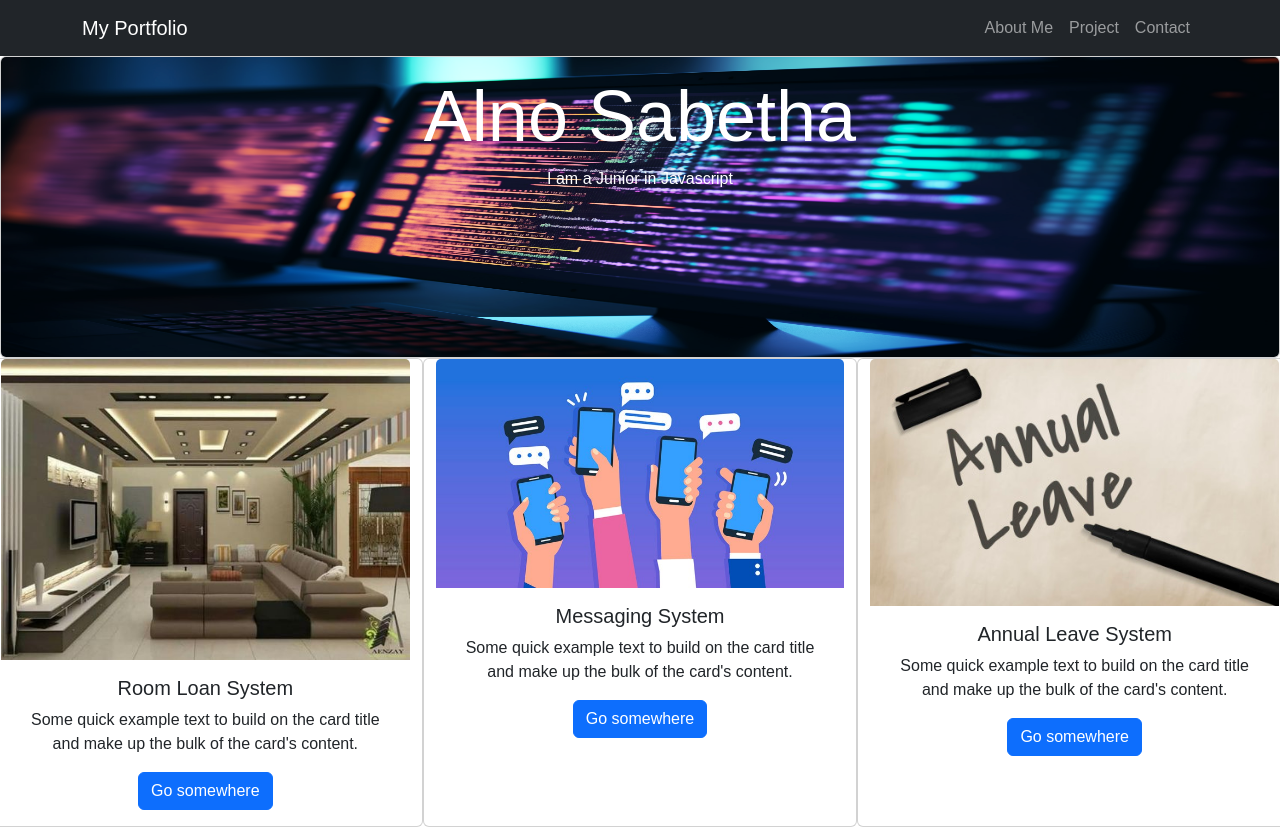
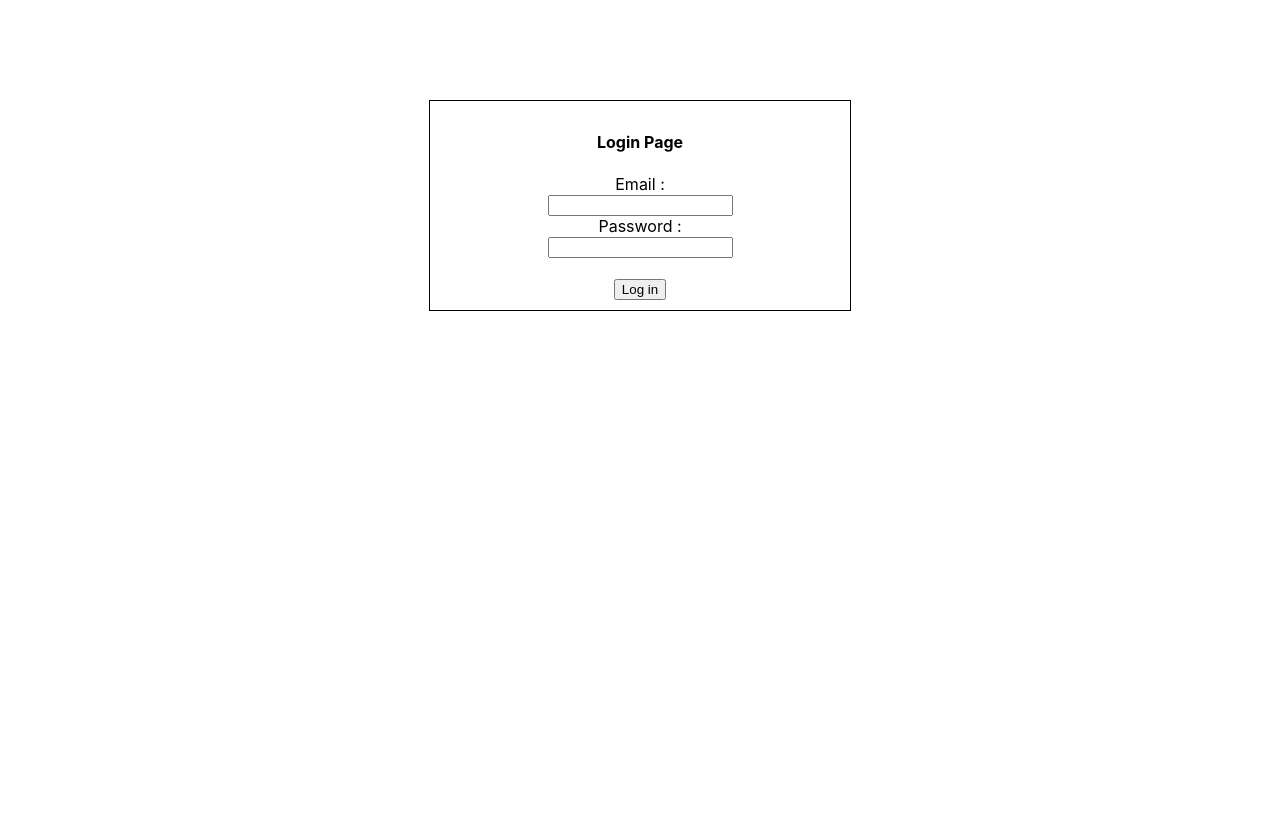
Before and after one commit to alno09/alno-reactJS, a React (Create React App) app: page / in a window 1280 px wide. After the commit the page ends 800 px from the top, so only its background shows below. Built offline with nearby package versions, Linux system fonts and the light colour scheme.

Commit message:
tugas form and validation

```diff
--- a/src/tugas/bootstrap/index.jsx
+++ b/src/tugas/bootstrap/index.jsx
@@ -45,7 +45,7 @@ export default class Bootstrap extends React.Component {
                 </Card>
 
                 <Card style={{ width: '18rem' }} className="col">
-                <Card.Img variant="top" src={require('./asset/message.jpg')} />
+                <Card.Img variant="top" src={require('./asset/message.jpg')} className="" />
                     <Card.Body>
                         <Card.Title>Messaging System</Card.Title>
                         <Card.Text>
--- /dev/null
+++ b/src/tugas/formVal/index.jsx
@@ -0,0 +1,33 @@
+import React from "react";
+
+export default class FormElement extends React.Component {
+    state = {
+        nama : "",
+        pekerjaan : ""
+    }
+
+    handleSubmit = () => {
+        alert(`
+        Data telah tersimpan
+        nama : ${this.state.nama}
+        pekerjaan : ${this.state.pekerjaan}`)
+    }
+
+    render(){
+        return(
+            <div>
+                <form onSubmit={this.handleSubmit}>
+                    <label htmlFor="">
+                        nama : <input type="text" name="nama" placeholder="Username" onChange={ e => this.setState({nama : e.target.value})} />
+                    </label>
+                    <br />
+                    <label htmlFor="">
+                        pekerjaan : <input type="text" name="pekerjaan" placeholder="Pekerjaan"  onChange={ e => this.setState({pekerjaan : e.target.value})} />
+                    </label>
+                    <br />
+                    <button type="submit">Simpan</button>
+                </form>
+            </div>
+        )
+    }
+}
--- /dev/null
+++ b/src/tugas/formVal/validation.jsx
@@ -0,0 +1,66 @@
+import React from "react";
+
+const Input = ({Label, type, name, onChange}) => {
+    return(
+        <div>
+            <label>
+                {Label} :
+            </label>
+            <br />
+            <input type={type} name={name} onChange={e => onChange(e.target.value)} />
+            <br />
+        </div>
+    )
+}
+
+export default class Validation extends React.Component {
+    state = {
+        email : '',
+        password : '',
+        errors : []
+    }
+
+    handleSubmit = event => {
+        event.preventDefault();
+        const {email, password} = this.state
+
+        let message = []
+
+        if (email.length === 0 ) {
+            message = [...message, 'Email harus diisi']
+        }
+
+        if (password.length === 0 ) {
+            message = [...message, ' Password harus diisi']
+        }
+
+        if (message.length > 0) {
+            this.setState({
+                errors : message
+            }, () => alert(this.state.errors))
+        }
+    }
+
+    render() {
+        const style = {
+            width : '400px',
+            margin : '100px auto 0',
+            border : '1px solid black',
+            padding : '10px'
+        }
+
+        return(
+            <div style={style}>
+                    <form onSubmit={this.handleSubmit}>
+                        <h4>Login Page</h4>
+                        <Input type="email" name="email" Label="Email"
+                        onChange={value => this.setState({email: value})} />
+                        <Input type="password" name="password" Label="Password"
+                        onChange={value => this.setState({password: value})} />
+                        <br />
+                        <button type="submit">Log in</button>
+                    </form>
+            </div>
+        )
+    }
+}
--- a/src/tugas/index.jsx
+++ b/src/tugas/index.jsx
@@ -1,14 +1,16 @@
 import React from "react";
 // import ClassComponent from "./javascript/classcomponent";
 // import FunctionalComponent from "./javascript/functionalcomponent";
-import Bootstrap from "./bootstrap";
+// import Bootstrap from "./bootstrap";
+// import FormElement from "./formVal";
+import Validation from "./formVal/validation";
 
 export default class Komponen extends React.Component {
 
     render() {
         return (
             <div>
-                <Bootstrap />
+                <Validation />
             </div>
         )
     }
```
